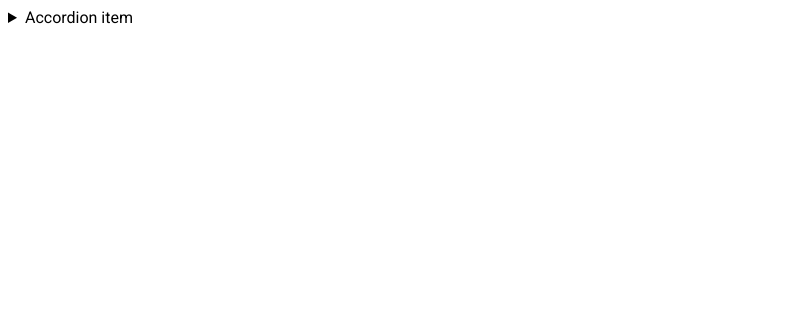
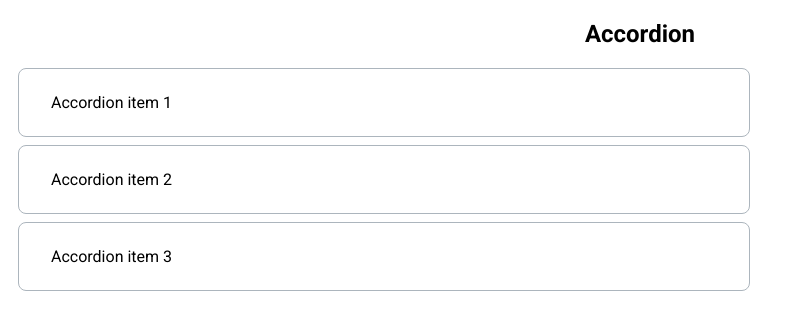
Before and after one commit to js-tasks-ru/htmlcss-20230411_gog3dgluhov, a website: page 03-lection1/02-accordion/index.html in a window 1280 px wide. Shown: the whole page, without its empty margins (0-805 px from the left). Drawn offline with Linux system fonts and the light colour scheme.

Commit message:
add 03-lection-accardion

```diff
--- a/03-lection1/02-accordion/accordion.css
+++ b/03-lection1/02-accordion/accordion.css
@@ -1 +1,38 @@
 /* Стилизация аккордеона */
+
+/* Убираем стандартный маркер Chrome */
+.accordion__details .accordion__summary::-webkit-details-marker {
+  display: none
+}
+/* Убираем стандартный маркер Firefox */
+.accordion__details > .accordion__summary {
+  list-style: none;
+}
+
+.accordion__details {
+  /* Gray 3 */
+  border: 1px solid var(--grey-3);
+  border-radius: 8px;
+  padding: 24px 48.69px 24px 32px;
+  margin: 0px 0px 8px 0px;
+}
+
+.accordion__details:last-child {
+  margin: 0px 0px 0px 0px;
+}
+
+.accordion__summary {
+  cursor: pointer;
+}
+
+.accordion__text {
+font-family: 'Inter';
+font-style: normal;
+font-weight: 400;
+font-size: 16px;
+line-height: 24px;
+
+color: var(--grey-4);
+
+padding: 16px 0px 8px 0px;
+}
--- a/03-lection1/02-accordion/index.html
+++ b/03-lection1/02-accordion/index.html
@@ -5,14 +5,50 @@
     <link rel="stylesheet" href="../../assets/css/main.css">
       <link rel="stylesheet" href="./accordion.css">
   </head>
+  <style>
+    .accordion-container {
+      padding: 0px 10px 0px 10px;
+    }
+    .accordion-wrapper {
+      width: 732px;
+    }
+
+    .accordion-container__title {
+      text-align: center;
+      padding: 0px 0px 0px 0px;
+    }
+  </style>
   <body>
-        <details>
-            <summary>
-                Accordion item
+    <div class="accordion-container">
+      <h2 class="accordion-container__title">
+        Accordion
+      </h2>
+      <div class="accordion-wrapper">
+        <details class="accordion__details">
+          <summary class="accordion__summary">
+            Accordion item 1
           </summary>
-            <p>
-                Hidden content
-            </p>
+          <div class="accordion__text">
+            Amet minim mollit non deserunt ullamco est sit aliqua dolor do amet sint. Velit officia consequat duis enim velit mollit. Exercitation veniam consequat sunt nostrud amet.
+          </div>
         </details>
+        <details class="accordion__details">
+          <summary class="accordion__summary">
+            Accordion item 2
+          </summary>
+          <div class="accordion__text">
+            Amet minim mollit non deserunt ullamco est sit aliqua dolor do amet sint. Velit officia consequat duis enim velit mollit. Exercitation veniam consequat sunt nostrud amet.
+          </div>
+        </details>
+        <details class="accordion__details">
+          <summary class="accordion__summary">
+            Accordion item 3
+          </summary>
+          <div class="accordion__text">
+            Amet minim mollit non deserunt ullamco est sit aliqua dolor do amet sint. Velit officia consequat duis enim velit mollit. Exercitation veniam consequat sunt nostrud amet.
+          </div>
+        </details>
+      </div>
+    </div>
   </body>
 </html>
```
Lines whose indentation alone changed are shown as unchanged.
